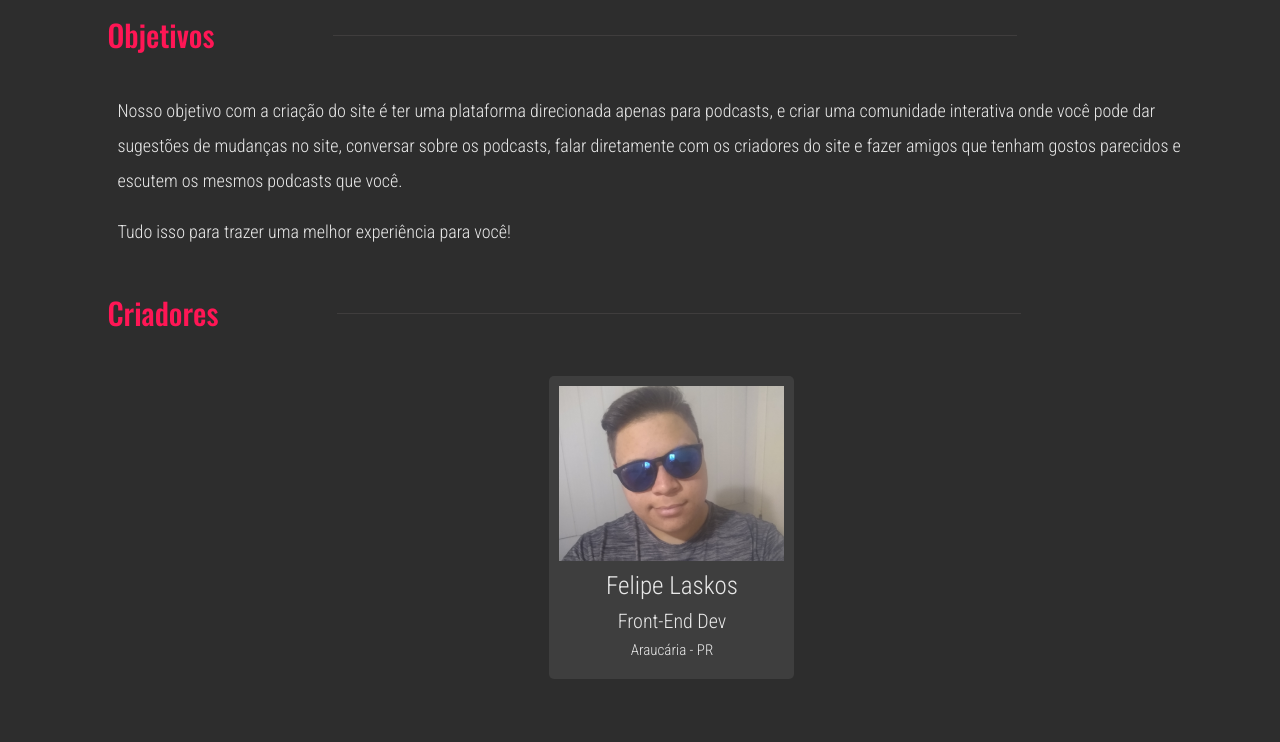
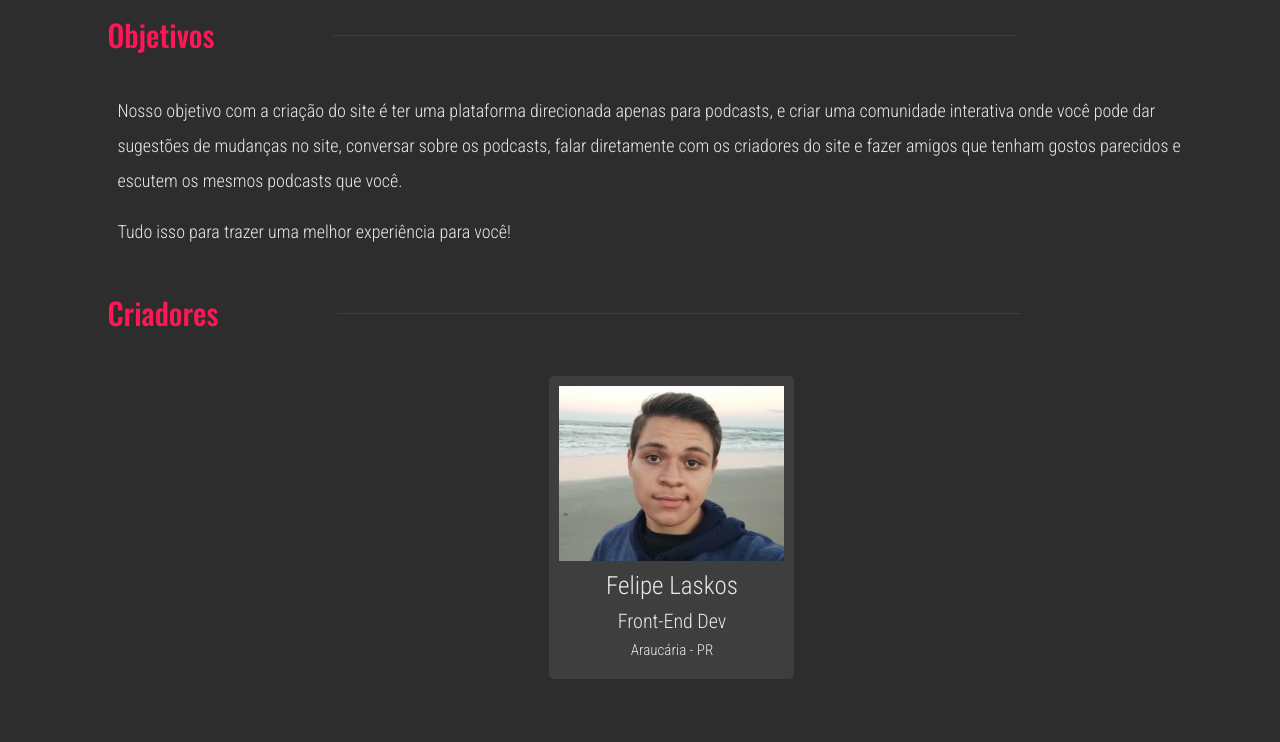
Before and after one commit to Felipe-Laskos/podpato, a plain HTML site: page sobre.html in a window 1280 px wide. Shown: the part 904-1646 px from the top of the page. Drawn offline with nearby package versions, Linux system fonts and the light colour scheme.

Commit message:
trocando foto

```diff
--- a/assets/css/barra-de-loading.css
+++ b/assets/css/barra-de-loading.css
@@ -5,7 +5,6 @@
 
 #nprogress .bar {
     background: #fff;
-
     position: fixed;
     z-index: 1031;
     top: 0;
--- a/assets/css/principais-css/sobre.css
+++ b/assets/css/principais-css/sobre.css
@@ -46,7 +46,7 @@ main {
     height: 175px;
 }
 .perfils__borda:nth-child(1) .perfils__imagem {
-    background: url(../../img/felipe-laskos.jpg) center / cover no-repeat;
+    background: url(../../img/felipe-laskos.jpeg) center / cover no-repeat;
 }
 
 
```
Also changed, not shown: assets/img/felipe-laskos.jpeg (added), assets/img/felipe-laskos.jpg (deleted).
